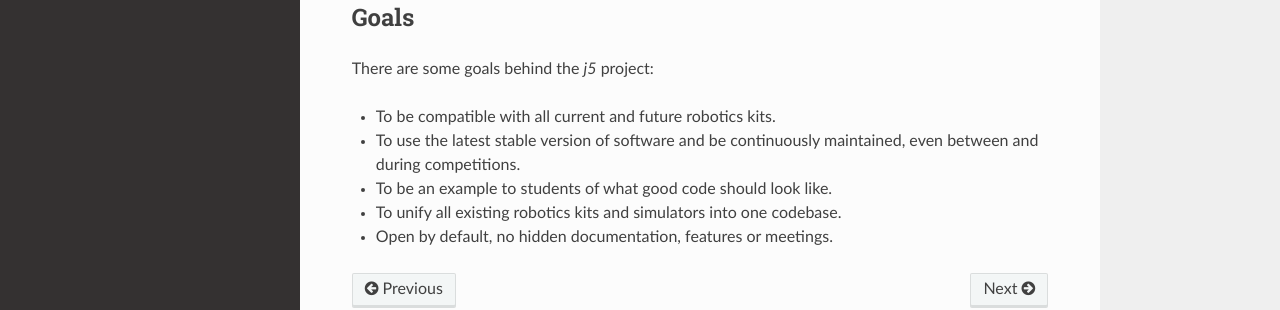
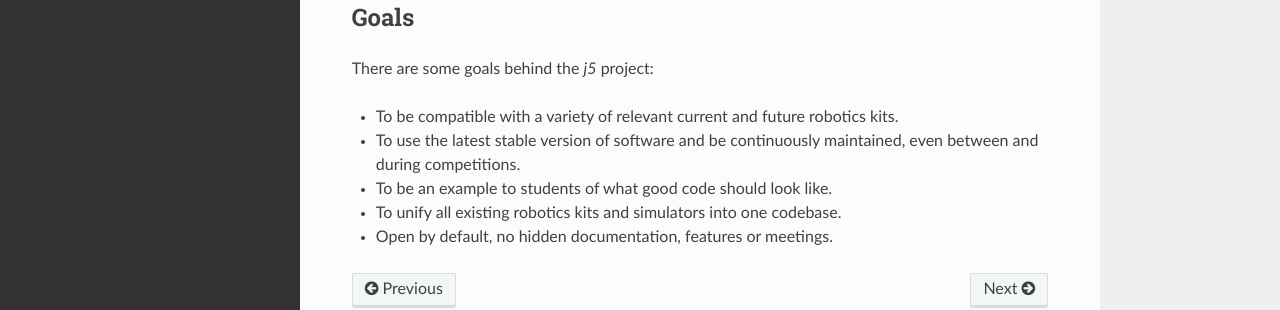
Before and after one commit to srobo/j5, a Sphinx documentation site: the page built from docs/concepts/philosophy.rst, in a window 1280 px wide and 1285 px high. Shown: the part 847-1157 px from the top of the window. Built offline with Sphinx 7.4.7 and the Read the Docs theme 2.0.0, drawn with Linux system fonts in a browser that asks for light colours.

Commit message:
We don't wish to support QuantumBeeBot 8000.
Co-Authored-By: trickeydan <trickeydan@users.noreply.github.com>

```diff
--- a/docs/concepts/philosophy.rst
+++ b/docs/concepts/philosophy.rst
@@ -18,7 +18,7 @@ Goals
 
 There are some goals behind the `j5` project:
 
-- To be compatible with all current and future robotics kits.
+- To be compatible with a variety of relevant current and future robotics kits.
 - To use the latest stable version of software and be continuously maintained, even between and during competitions.
 - To be an example to students of what good code should look like.
 - To unify all existing robotics kits and simulators into one codebase.
```
